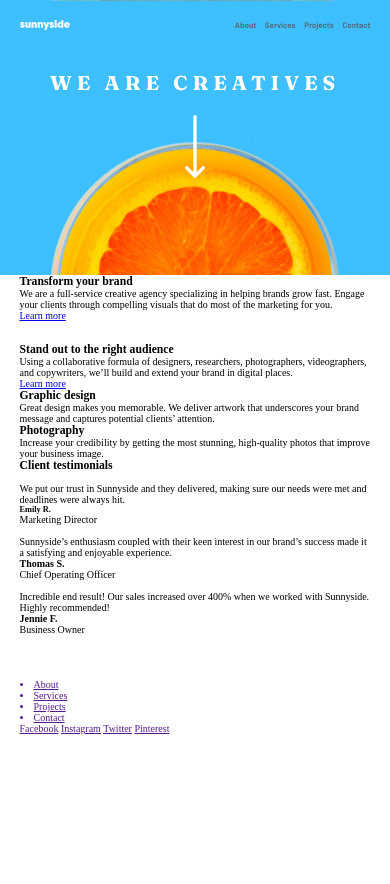
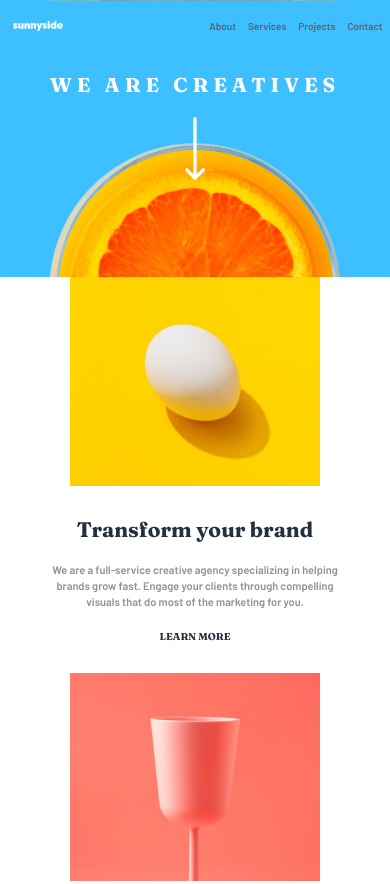
Before and after one commit to iagooliveirafonseca/sunnyside-agency-landing-page-main, a plain HTML site: page index.html in a window 390 px wide. Shown: the top 884 px of the page. Before the commit the page ends 844 px from the top, so only its background shows below. Drawn offline with Linux system fonts and the light colour scheme.

Commit message:
Construindo a parte principal e a das testemunhas

```diff
--- a/CSS/style.css
+++ b/CSS/style.css
@@ -31,11 +31,14 @@ body{
     height: 100vh;
 }
 
+body .wrapper{
+        margin: auto;
+        width: min(100%,37.5rem);
+
+
+}
+
 /*=====================WRAPER====================*/
-.wrapper{
-    margin: auto;
-    width: min(100%,144rem);
-}
 
 
 /*=====================HEADER====================*/
@@ -50,26 +53,30 @@ body{
     padding-top: 2rem;
     padding-bottom: 4rem;
     font-family: 'Barlow', sans-serif;
-    font-size: 0.8rem;
+    font-size: 1rem;
 }
 
 .wrapper .navigation .logo{
    width: 5rem;
    margin-block: auto;
+   margin-left: 0.5rem;
 
 }
 
-
-/*=====================NAVIGATION====================*/
 .navigation .links a{
 width: 5rem;
-margin-left: 0.7rem;
+margin-left: 1rem;
 text-decoration: none;
 color: var(--var--Neutralcolor-Very-Dark-Grayish-Blue);
+font-weight: 600;
+}
+
+.navigation .links a:hover{
+    color: var(--var--Neutralcolor-Very-Dark-Sesaturated-Blue);
+    transition: all 0.5s ease;
 }
 
 
-/*=====================APRESENTATION====================*/
 .wrapper .container-apresentation{
     width: 100%;
     display: flex;
@@ -93,6 +100,180 @@ color: var(--var--Neutralcolor-Very-Dark-Grayish-Blue);
     width: 2rem;
 }
 
+/*=====================PRINCIPAL====================*/
+#principal .principal-content{
+    width: 100%;
+    height: 100%;
+}
+
+
+#principal .principal-content .content-img{
+   display: block;
+   margin: auto;
+   width: min(25rem,100%);
+}
+
+.principal-content .text-content{
+    width: min(80%);
+    margin: auto;
+}
+
+
+.principal-content .text-content h3{
+    font-size: 2.1rem;
+    margin-top: 3rem;
+    font-weight: bold;
+    font-family: 'Fraunces', serif;
+    color: var(--var--Neutralcolor-Very-Dark-Sesaturated-Blue);
+    text-align: center;
+}
+
+.principal-content .text-content p{
+    opacity: 0.7;
+    margin-top: 2rem;
+    font-size: 1.1rem;
+    line-height: 1.6rem;
+    font-family: 'Barlow', sans-serif;
+    color: var(--var--Neutralcolor-Very-Dark-Grayish-Blue);
+    text-align: center;
+}
+
+.principal-content .text-content a{
+    display: block;
+    text-align: center;
+    text-decoration: none;
+    margin-top: 2rem;
+    font-size: 1rem;
+    font-weight: bold;
+    font-family: 'Fraunces', serif;
+    color: var(--var--Neutralcolor-Very-Dark-Sesaturated-Blue);
+    text-transform: uppercase;
+    margin-bottom: 3rem;
+
+}
+
+.principal-content .img-back-graphic{
+    background-image: url("/images/mobile/image-graphic-design.jpg");
+    background-position:top;
+    background-size: cover;
+    height: 39rem;
+    width: min(25rem,100%);
+    margin: auto;
+
+
+
+}
+
+.principal-content .img-back-graphic .text-content{
+  padding-top: 23rem;
+  width: min(87%);
+}
+
+.img-back-graphic .text-content h3{
+    font-size: 1.6rem;
+    font-weight: bold;
+}
+
+.img-back-graphic .text-content p{
+    opacity: 1;
+    font-size: 1rem;
+    color:var(--var--Neutralcolor-Very-Dark-Sesaturated-Blue)
+}
+
+
+.principal-content .img-back-photography{
+    background-image: url("/images/mobile/image-photography.jpg");
+    background-position:top;
+    background-size: cover;
+    height: 39rem;
+    width: min(25rem,100%);
+    margin: auto;
+}
+
+
+.principal-content .img-back-photography .text-content{
+    padding-top: 23rem;
+    width: min(87%);
+
+  }
+
+.img-back-photography .text-content h3{
+    font-size: 1.6rem;
+    font-weight: bold;
+}
+
+
+.img-back-photography .text-content p{
+  opacity: 1;
+  font-size: 1rem;
+  color:var(--var--Neutralcolor-Very-Dark-Sesaturated-Blue)
+
+}
+
+/*=====================CLIENT-TESTIMONIALS====================*/
+
+#client-testimonials{
+    width: 100%;
+}
+
+#client-testimonials .clients{
+    display: flex;
+    flex-direction: column;
+    align-items: center;
+    justify-content: space-between;
+    padding-top: 4rem;
+}
+
+#client-testimonials .clients .client-feedback{
+    width: min(80%);
+}
+
+#client-testimonials .clients h3{
+    opacity: 0.7;
+    font-size: 1rem;
+    text-transform: uppercase;
+    letter-spacing: 0.3rem;
+    text-align: center;
+    color:var(--var--Neutralcolor-Very-Dark-Grayish-Blue);
+    font-family: 'Fraunces', serif;
+    font-weight: bold;
+}
+
+.clients .client-feedback .client-image{
+    display: block;
+    margin: auto;
+    width: 4rem;
+    border-radius: 20rem;
+    margin-top: 4rem;
+    margin-bottom: 2rem;
+}
+
+.clients .client-feedback p{
+    opacity: 1;
+    font-size: 1.1rem;
+    line-height: 1.6rem;
+    font-family: 'Barlow', sans-serif;
+    color: var(--var--Neutralcolor-Very-Dark-Grayish-Blue);
+    text-align: center;
+}
+
+.clients .client-feedback h5{
+    font-family: 'Fraunces', serif;
+    font-weight: bold;
+    font-size: 1.1rem;
+    text-align: center;
+    margin-top: 2rem;
+}
+
+
+.clients .client-feedback h6{
+    opacity: 0.5;
+    font-size: 0.8rem;
+    font-family: 'Barlow', sans-serif;
+    color: var(--var--Neutralcolor-Very-Dark-Grayish-Blue);
+    text-align: center;
+    margin-top: 1rem;
+}
 
 /*=====================MEDIA====================*/
 
@@ -108,6 +289,14 @@ color: var(--var--Neutralcolor-Very-Dark-Grayish-Blue);
         margin: auto;
         width: min(90%,76rem);
     }
+
+    /*=====================NAVIGATION====================*/
+
+    .wrapper .navigation .logo{
+    height: 1rem;
+    }
+
+
 }
 
 @media screen and (max-width: 360px){
@@ -116,62 +305,42 @@ color: var(--var--Neutralcolor-Very-Dark-Grayish-Blue);
         width: min(90%,36rem);
     }
 
-
-
-/*=====================NAVIGATION====================*/
-.wrapper .navigation{
-    position: relative;
-}
-
-
-    .wrapper .navigation .logo{
-    height: 1rem;
-
-    }
-
+    /*=====================NAVIGATION====================*/
     .hamburger-menu {
         cursor: pointer;
       }
 
-      .bar{
-        width: 15px;
-        height: 1px;
-        background-color: #fff;
-        margin: 4px 0;
-        transition: 0.4s;
-      }
 
-     .wrapper .navigation .links{
+    .wrapper .navigation .links{
         display: none;
         flex-direction: column;
         position: absolute;
         width: 21rem;
-        top: 60px;
         left: 50%;
         transform: translateX(-50%);
         background-color: var(--var--Neutralcolor-White);
         text-align: center;
         padding: 2rem;
-        gap: 1.5rem;
-        height: 12.5rem;
+        height: 15.5rem;
 
     }
 
     .navigation .links a{
         margin: auto;
+        width: 7.5rem;
+        height: 3rem;
+        display: flex;
+        justify-content: center;
+        align-items: center;
 
     }
+
 
     .navigation .links a:hover{
         background-color: var(--var--Primarycolor--yellow);
         border-radius: 20rem;
     }
 
-    #header .wrapper .links-show{
-        display: flex;
-        transition: right 0.4s ease;
-
-    }
 
 
 }
--- a/Javascript/script.js
+++ b/Javascript/script.js
@@ -1,5 +1,6 @@
-function toggleMenu(){
-  const nav_mobile = document.getElementsByClassName("links")[0];
-  nav_mobile.classList.toggle('links-show')
 
-}
+// function toggleMenu(){
+//   const nav_mobile = document.getElementsByClassName("links")[0];
+//   nav_mobile.classList.toggle('links-show')
+
+// }
--- a/index.html
+++ b/index.html
@@ -22,11 +22,7 @@
     <div class="wrapper">
       <div class="navigation">
         <img class="logo" src="./images/logo.svg" alt="LOGO">
-        <div class="hamburger-menu" onclick="toggleMenu()">
-          <div class="bar"></div>
-          <div class="bar"></div>
-          <div class="bar"></div>
-        </div>
+
         <nav class="links">
           <a href="#" class="nav-links"> About </a>
           <a href="#" class="nav-links"> Services </a>
@@ -48,67 +44,78 @@
   <section id="principal">
     <div class="wrapper">
       <div class="principal-content">
-        <div class="content A">
+        <div class="group-A">
+          <div class="">
+            <img src="./images/desktop/image-transform.jpg" alt="" class="content-img">
+          </div>
+          <div class="text-content">
             <h3>Transform your brand</h3>
             <p>We are a full-service creative agency specializing in helping brands grow fast.
               Engage your clients through compelling visuals that do most of the marketing for you.</p>
             <a href="#">Learn more</a>
           </div>
-        <div class="content B">
-          <img src="" alt="" class="content-img">
         </div>
-        <div class="content A">
-          <img src="" alt="" class="content-img">
+        <div class="group-B">
+          <div class="">
+            <img src="./images/desktop/image-stand-out.jpg" alt="" class="content-img">
           </div>
-        <div class="content B">
+          <div class="text-content">
             <h3>Stand out to the right audience</h3>
             <p>Using a collaborative formula of designers, researchers, photographers, videographers, and copywriters,
               we’ll build and extend your brand in digital places.</p>
             <a href="#">Learn more</a>
           </div>
         </div>
-      <div class="content A img-back">
-        <h3>Graphic design</h3>
+        <div class="group-C">
+          <div class="img-back-graphic">
+            <div class="text-content">
+              <h3>Graphic Design</h3>
               <p> Great design makes you memorable. We deliver artwork that underscores your brand message and captures
                 potential
                 clients’ attention.</p>
             </div>
-      <div class="content B img-back">
+          </div>
+          <div class="img-back-photography">
+            <div class="text-content">
               <h3>Photography</h3>
               <p> Increase your credibility by getting the most stunning, high-quality photos that improve your business
                 image.</p>
             </div>
           </div>
         </div>
+      </div>
+
+    </div>
+    </div>
   </section>
 
-  <section id="client testimonials">
+  <section id="client-testimonials">
     <div class="wrapper">
       <div class="clients">
         <h3>Client testimonials</h3>
-        <div class="clients-feedback">
-          <img src="" alt="">
+        <div class="client-feedback">
+          <img src="./images/image-emily.jpg" alt="" class="client-image">
           <p> We put our trust in Sunnyside and they delivered, making sure our needs were met and deadlines were always
             hit.
           </p>
           <h5>Emily R.</h5>
-          <p class="special-text">Marketing Director</p>
+          <h6>Marketing Director</h6>
         </div>
-        <div class="clients-feedback">
-          <img src="" alt="">
+        <div class="client-feedback">
+          <img src="./images/image-thomas.jpg" alt="" class="client-image">
           <p> Sunnyside’s enthusiasm coupled with their keen interest in our brand’s success made it a satisfying and
             enjoyable
             experience.</p>
-          <h4>
-            Thomas S.</h4>
-          <p class="special-text">Chief Operating Officer</p>
+          <h5>
+            Thomas S.</h5>
+          <h6>Chief Operating Officer</h6>
         </div>
-        <div class="clients-feedback">
-          <img src="" alt="">
+        <div class="client-feedback">
+          <img src="./images/image-jennie.jpg" alt="" class="client-image">
           <p> Incredible end result! Our sales increased over 400% when we worked with Sunnyside. Highly recommended!
           </p>
-          <h4> Jennie F.</h4>
-          <p class="special-text"> Business Owner</p>
+          <h5> Jennie F.</h5>
+          <h6> Business Owner</h6>
         </div>
       </div>
     </div>
@@ -164,4 +171,5 @@
 
 </body>
 <script src="./Javascript/script.js"></script>
+
 </html>
```
Lines whose indentation alone changed are shown as unchanged.
